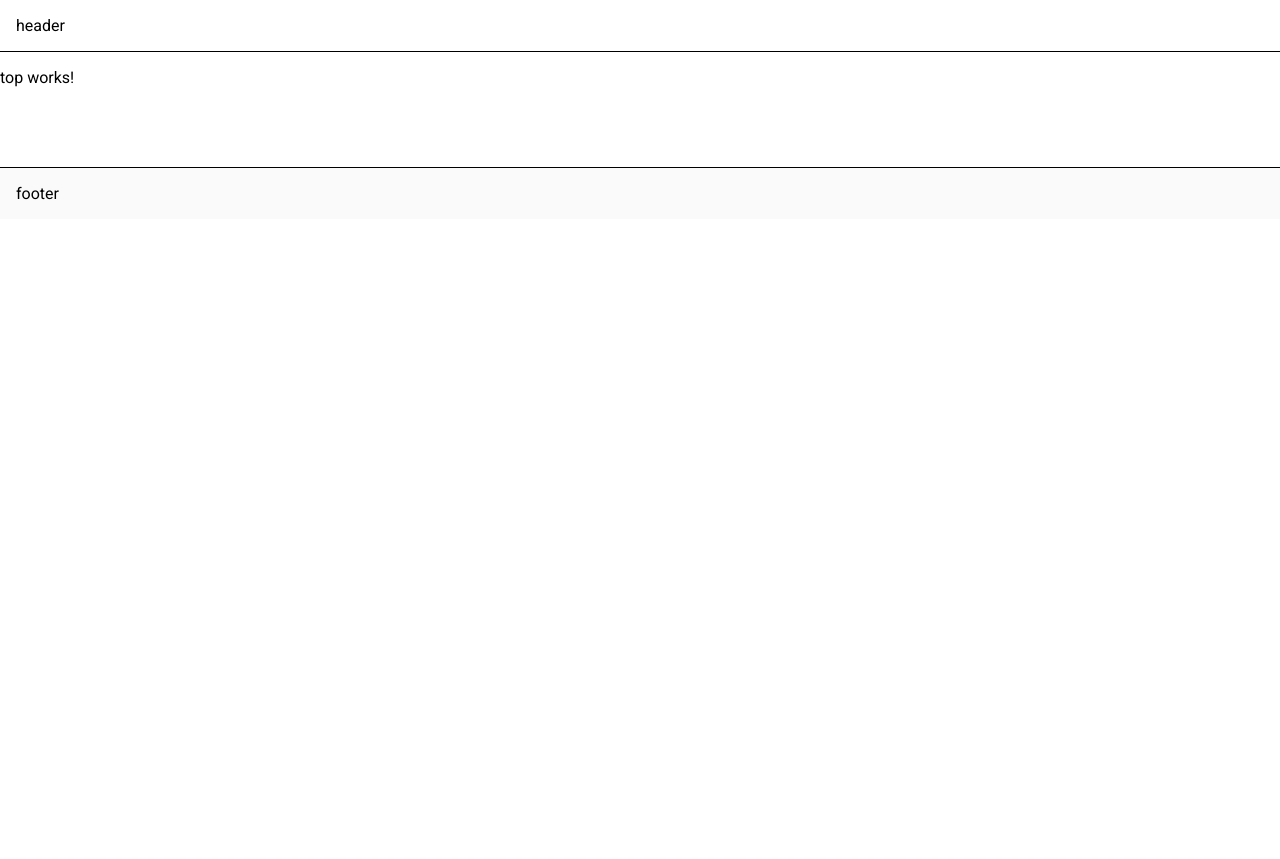
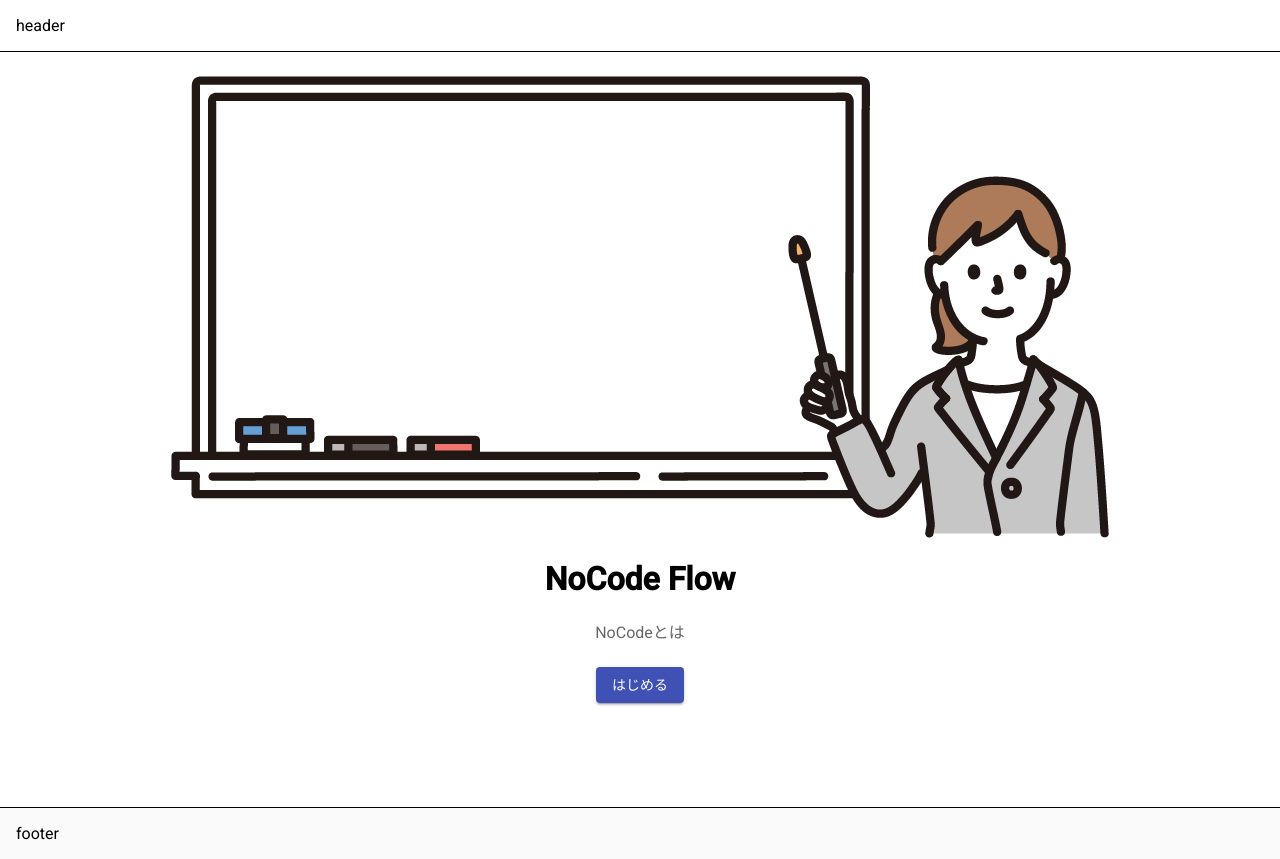
Before and after one commit to gin1671/NoCode-Flow, an Angular app: page / in a window 1280 px wide. Before the commit the page ends 800 px from the top, so only its background shows below. Built offline with nearby package versions, Linux system fonts and the light colour scheme.

Commit message:
feat(top): test layout top

```diff
--- a/src/app/top/top.component.html
+++ b/src/app/top/top.component.html
@@ -1 +1,10 @@
-<p>top works!</p>
+<div class="wrap">
+  <img src="/assets/images/top_navi.png" alt="" />
+
+  <h1>NoCode Flow</h1>
+  <p>NoCodeとは</p>
+
+  <button routerLink="/create" mat-raised-button color="primary">
+    はじめる
+  </button>
+</div>
--- a/src/app/top/top.component.scss
+++ b/src/app/top/top.component.scss
@@ -0,0 +1,14 @@
+.wrap {
+  text-align: center;
+  padding: 24px;
+}
+
+h1 {
+  line-height: 1;
+  margin-bottom: 24px;
+}
+
+p {
+  color: rgba($color: #000000, $alpha: 0.6);
+  margin-bottom: 24px;
+}
--- a/src/styles.scss
+++ b/src/styles.scss
@@ -1,7 +1,6 @@
-
 // Custom Theming for Angular Material
 // For more information: https://material.angular.io/guide/theming
-@import '~@angular/material/theming';
+@import "~@angular/material/theming";
 // Plus imports for other components in your app.
 
 // Include the common styles for Angular Material. We include this here so that you only
@@ -20,13 +19,15 @@ $nocode-flow-warn: mat-palette($mat-red);
 
 // Create the theme object. A theme consists of configurations for individual
 // theming systems such as "color" or "typography".
-$nocode-flow-theme: mat-light-theme((
-  color: (
-    primary: $nocode-flow-primary,
-    accent: $nocode-flow-accent,
-    warn: $nocode-flow-warn,
+$nocode-flow-theme: mat-light-theme(
+  (
+    color: (
+      primary: $nocode-flow-primary,
+      accent: $nocode-flow-accent,
+      warn: $nocode-flow-warn,
+    ),
   )
-));
+);
 
 // Include theme styles for core and each component used in your app.
 // Alternatively, you can import and @include the theme mixins for each component
@@ -35,5 +36,15 @@ $nocode-flow-theme: mat-light-theme((
 
 /* You can add global styles to this file, and also import other style files */
 
-html, body { height: 100%; }
-body { margin: 0; font-family: Roboto, "Helvetica Neue", sans-serif; }
+html,
+body {
+  height: 100%;
+}
+body {
+  margin: 0;
+  font-family: Roboto, "Helvetica Neue", sans-serif;
+}
+
+img {
+  max-width: 100%;
+}
```
Also changed, not shown: src/app/top/top.module.ts (+3 -6 lines), src/assets/images/top_navi.png (added).
